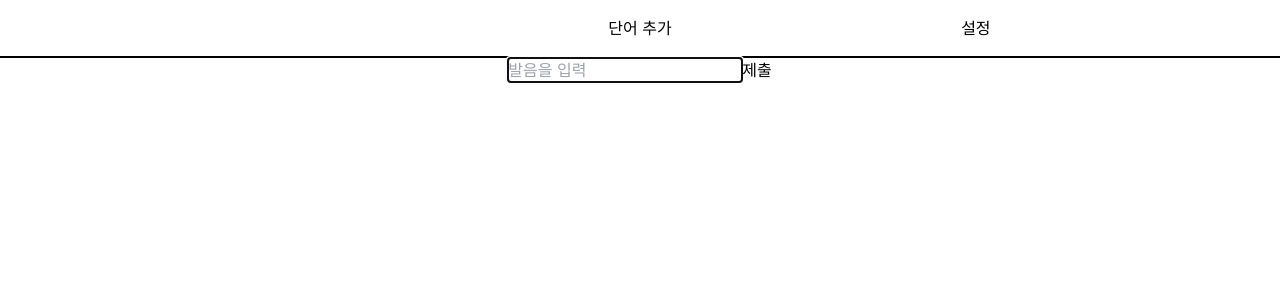
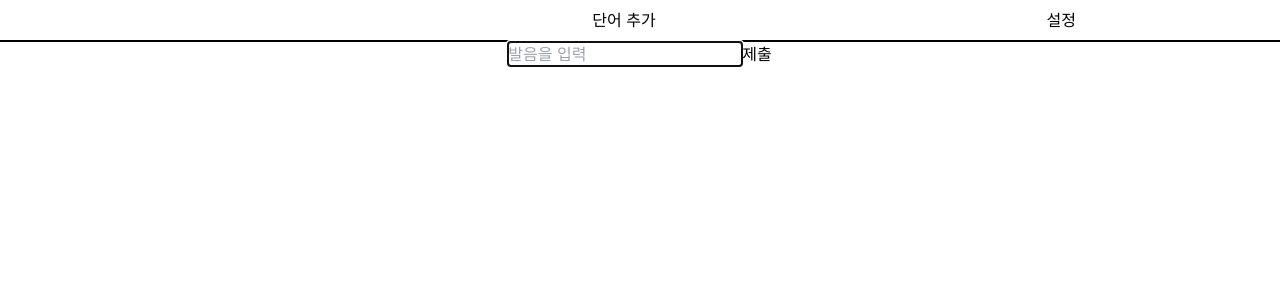
Before and after one commit to chichoon/jlptchoi, a Next.js app: page / in a window 1280 px wide. Shown: the top 300 px of the page. Built offline with nearby package versions, Linux system fonts and the light colour scheme.

Commit message:
feat: :sparkles: NavBar 관련 컴포넌트 추가

```diff
--- a/src/app/import/page.tsx
+++ b/src/app/import/page.tsx
@@ -1,17 +1,20 @@
 "use client";
 import { ImportForm } from "@/components";
-import Link from "next/link";
+import { NavBar, NavBarButton } from "@/components/NavBar";
 
 export default function Import() {
   return (
-    <div>
+    <>
+      <NavBar>
+        <NavBarButton href="/">
+          <span>홈</span>
+        </NavBarButton>
+        <div className="flex-1" />
+      </NavBar>
       <div>
-        <Link href="/">
-          <span>돌아가기</span>
-        </Link>
         <h1>단어 추가</h1>
       </div>
       <ImportForm />
-    </div>
+    </>
   );
 }
--- a/src/app/page.tsx
+++ b/src/app/page.tsx
@@ -1,5 +1,5 @@
 import { ShowWords } from "@/components";
-import { NavBar } from "@/components/NavBar";
+import { NavBar, NavBarButton, NavBarSpacer } from "@/components/NavBar";
 import Link from "next/link";
 
 export default function Home() {
@@ -7,13 +7,13 @@ export default function Home() {
     <>
       <NavBar>
         <>
-          <div className="flex-1" />
-          <Link href="/import" className="px-4 py-2">
+          <NavBarSpacer />
+          <NavBarButton href="/import">
             <span>단어 추가</span>
-          </Link>
-          <Link href="/settings" className="inline-block flex-1 text-center">
-            설정
-          </Link>
+          </NavBarButton>
+          <NavBarButton href="/settings">
+            <span>설정</span>
+          </NavBarButton>
         </>
       </NavBar>
       <div className="flex-1 flex flex-col items-center">
--- a/src/components/NavBar/index.tsx
+++ b/src/components/NavBar/index.tsx
@@ -1,5 +1,8 @@
+"use client";
+
 import Link from "next/link";
 import { ReactNode } from "react";
+import { twMerge } from "tailwind-merge";
 
 interface Props {
   children: ReactNode;
@@ -7,8 +10,35 @@ interface Props {
 
 export const NavBar = ({ children }: Props) => {
   return (
-    <nav className="px-4 py-2 flex flex-row justify-between items-center border-b-black border-solid border-b-2">
+    <nav className="flex flex-row justify-between items-center border-b-black border-solid border-b-2">
       {children}
     </nav>
   );
 };
+
+interface NavBarButtonProps {
+  href: string;
+  children: ReactNode;
+  className?: string;
+}
+
+export const NavBarButton = ({
+  href,
+  className,
+  children,
+}: NavBarButtonProps) => {
+  return (
+    <Link
+      href={href}
+      className={twMerge(
+        "inline-block  text-center flex-1 px-4 py-2",
+        className
+      )}>
+      {children}
+    </Link>
+  );
+};
+
+export const NavBarSpacer = () => {
+  return <div className="flex-1" />;
+};
--- a/src/components/index.ts
+++ b/src/components/index.ts
@@ -1,2 +1,3 @@
 export { ImportForm } from "./ImportForm";
 export { ShowWords } from "./ShowWords";
+export { NavBar, NavBarButton, NavBarSpacer } from "./NavBar";
```
